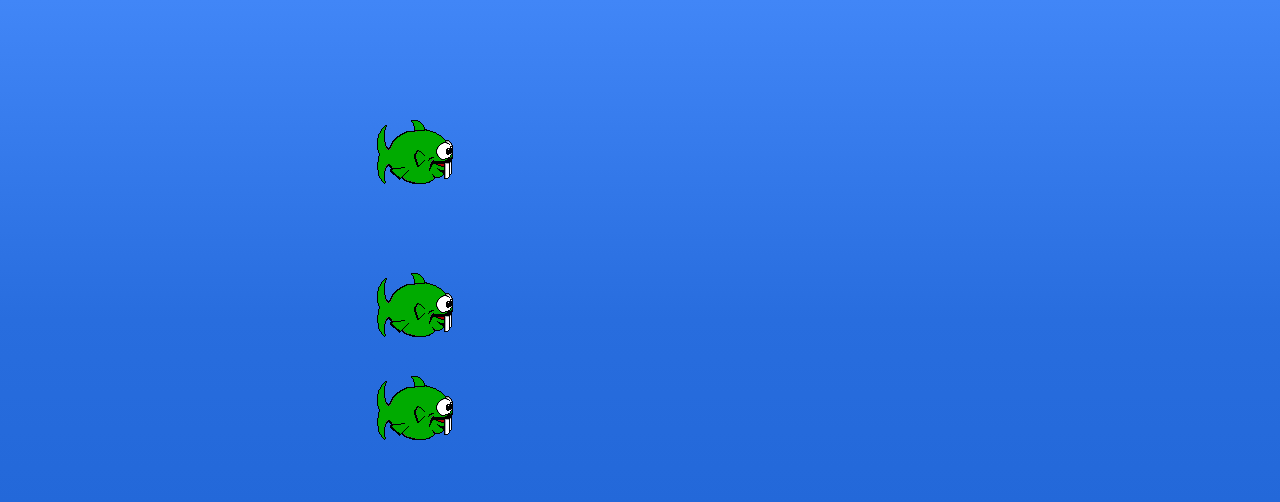
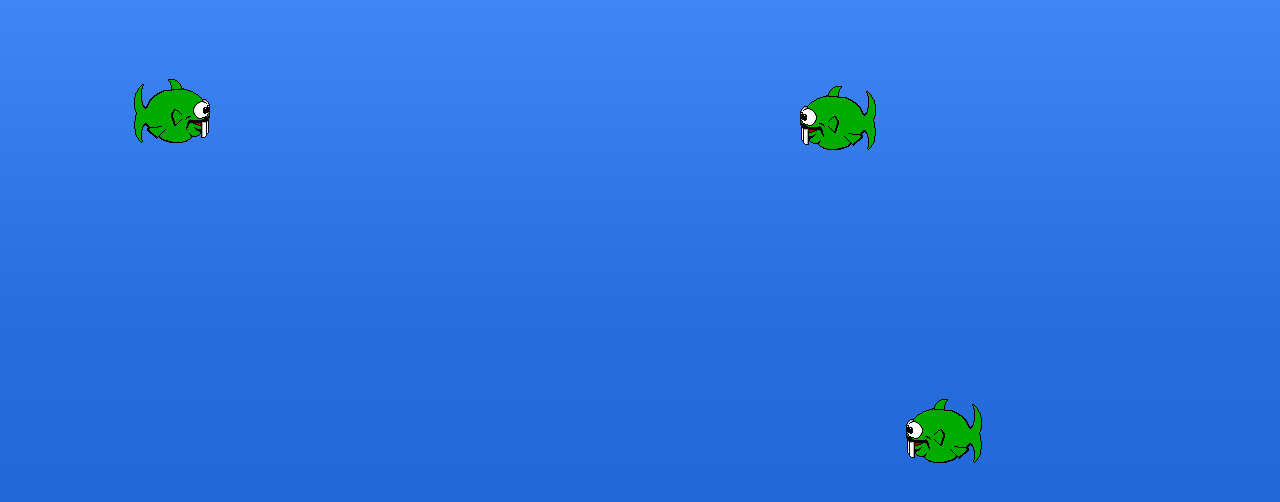
Before and after one commit to PeterBreen/reactfish, a React (Create React App) app: page / in a window 1280 px wide. Shown: the top 502 px of the page. Built offline with nearby package versions, Linux system fonts and the light colour scheme.

Commit message:
resolve problem of alwaysstarting at x/y 0,0 by looking at innerHeight/innerWidth for initial posx/posy instead of props. not ideal?

```diff
--- a/src/Dopefish.js
+++ b/src/Dopefish.js
@@ -14,8 +14,8 @@ class Dopefish extends Component {
     //  this.handleClick = this.handleClick.bind(this);
      this.handleFishClick = _.debounce(this.handleFishClick.bind(this),6000, { 'leading': true }); //binds, then debounces for duration of animation.
      this.state = {
-       posX: this.getRandomIntInclusive(0, this.props.windowWidth),
-       posY: this.getRandomIntInclusive(0, this.props.windowHeight),
+       posX: this.getRandomIntInclusive(0, window.innerWidth),
+       posY: this.getRandomIntInclusive(0, window.innerHeight),
        targetX: this.getRandomIntInclusive(0, this.props.windowWidth),
        targetY: this.getRandomIntInclusive(0, this.props.windowHeight),
        imgUrl: imgBurp,
```
